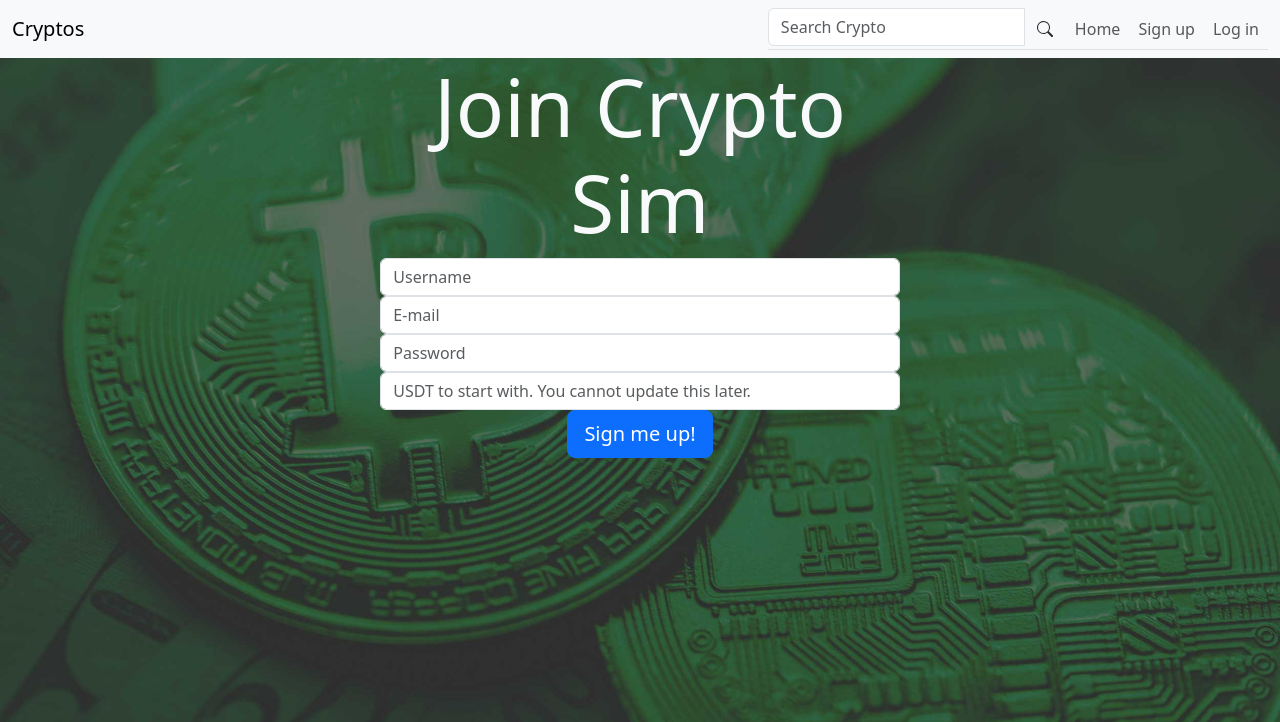
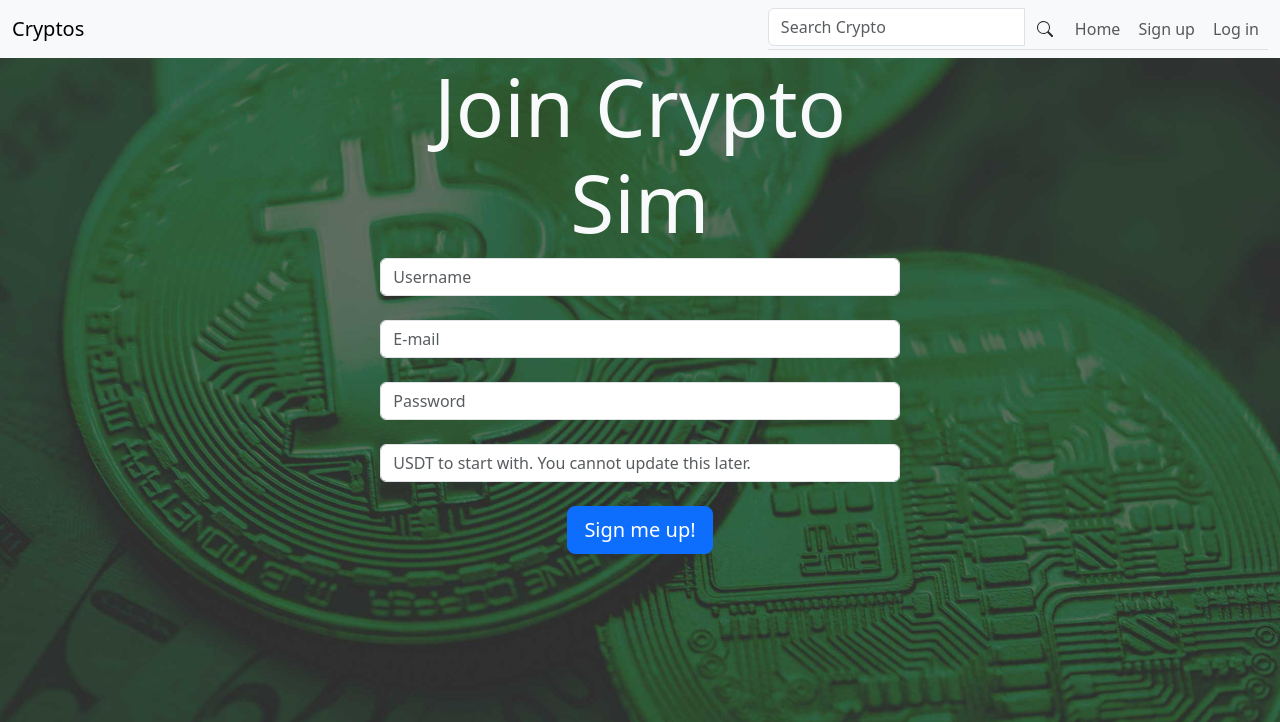
Before and after one commit to joelsers/crypto_simulator, a Flask app: page /signup in a window 1280 px wide. Shown: the top 722 px of the page. Run offline with Flask 2, Linux system fonts and the light colour scheme; some libraries are stand-ins or nearby versions.

Commit message:
changed margins on signup and log in forms

```diff
--- a/templates/users/login.html
+++ b/templates/users/login.html
@@ -16,12 +16,12 @@
       {% for error in field.errors %}
       <span class="text-danger">{{ error }}</span>
       {% endfor %}
-          {{ field(placeholder=field.label.text, class="form-control") }}
+      {{ field(placeholder=field.label.text, class="form-control mb-4") }}
       {% endfor %}
 
       <button class="btn btn-primary btn-block btn-lg mb-2">Log in</button>
     </form>
-      <a class ="btn btn-success" href="/signup">Sign Up</a>
+    <a class="btn btn-success" href="/signup">Sign Up</a>
   </div>
 </div>
 
--- a/templates/users/signup.html
+++ b/templates/users/signup.html
@@ -4,17 +4,17 @@
 
 {% block content %}
 
-  <div class="row justify-content-md-center">
+<div class="row justify-content-md-center">
   <div class="col-md-7 col-lg-5">
     <h2 class="display-1 text-center">Join Crypto Sim</h2>
     <form method="POST" id="user_form">
       {{ form.hidden_tag() }}
 
       {% for field in form if field.widget.input_type != 'hidden' %}
-        {% for error in field.errors %}
-          <span class="text-danger">{{ error }}</span>
-        {% endfor %}
-        {{ field(placeholder=field.label.text, class="form-control") }}
+      {% for error in field.errors %}
+      <span class="text-danger">{{ error }}</span>
+      {% endfor %}
+      {{ field(placeholder=field.label.text, class="form-control mb-4") }}
       {% endfor %}
 
       <button class="btn btn-primary btn-lg btn-block">Sign me up!</button>
```
Lines whose indentation alone changed are shown as unchanged.
